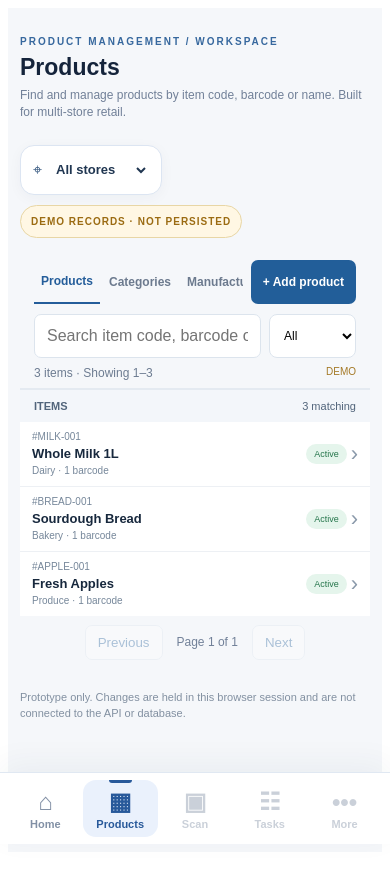
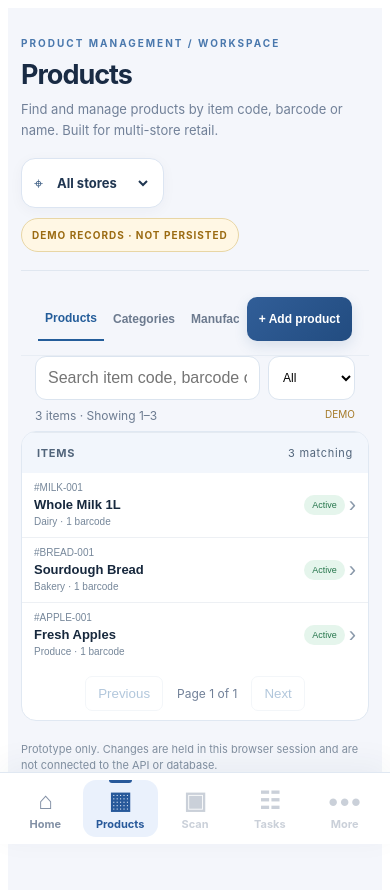
Before and after one commit to franklinajithan/omnicore-retail-platform, a Next.js app in the folder apps/web/: page /catalog in a window 390 px wide. Shown: the top 890 px of the page. Before the commit the page ends 860 px from the top, so only its background shows below. Built offline with nearby package versions, Linux system fonts and the light colour scheme.

Commit message:
style(catalog): premium product workstation layout and responsive refinements

```diff
--- a/apps/web/app/catalog/catalog.module.css
+++ b/apps/web/app/catalog/catalog.module.css
@@ -70,3 +70,28 @@
 /* Dense, always-visible master/detail workstation on desktop. */
 .main{max-width:none;padding:20px 24px}.header h1{font-size:23px}.header p{margin:4px 0}.stats{display:none}.panel{border-radius:8px}.toolbar{padding:10px 14px}.catalogControls{padding:0 14px}.resultSummary{padding:8px 14px}.workbench{display:grid;grid-template-columns:minmax(260px,31%) minmax(0,1fr);gap:0;min-height:640px;border-top:1px solid #e4eaf1}.listPane{min-width:0;border-right:1px solid #dce4ed;max-height:calc(100vh - 300px);min-height:580px;overflow:auto}.listPaneTitle{display:flex;justify-content:space-between;padding:10px 14px;font-size:11px;background:#f3f6fa;color:#52657b}.listPaneTitle span{font-weight:400}.detailPane,.detailPaneEmpty{min-width:0;overflow:auto;max-height:calc(100vh - 300px);min-height:580px;background:#fff}.detailPaneEmpty{display:grid;place-items:center}.selectHint{font-size:13px;color:#8795a5}.workbench .tableWrap{display:none}.workbench .compactList{display:block;border:0;border-radius:0}.workbench .compactRow{min-height:57px;padding:9px 12px}.workbench .compactIdentity strong{font-size:12px}.workbench .compactIdentity small{font-size:10px}.workbench .compactEnd{gap:4px}.workbench .compactStatus{font-size:9px}.workbench .pagination{padding:9px}.workbench .compactItem:has(.compactRow[aria-expanded=true]){background:#edf4fc}.workbench .compactRow[aria-expanded=true]{background:#e9f2fc;border-left:3px solid #225e99}.detailPane>section{border:0;border-radius:0;margin:0}.detailPane>section>header{padding:15px}
 @media(max-width:850px){.main{padding:12px 12px calc(108px + env(safe-area-inset-bottom))}.workbench{display:block;min-height:0}.listPane{max-height:none;min-height:0;border-right:0}.detailPane{position:fixed;inset:0 0 calc(68px + env(safe-area-inset-bottom));z-index:25;overflow-y:auto;max-height:none;min-height:0;background:#fff}.detailPaneEmpty{display:none}.detailPane>section{margin:0}.workbench .compactRow{min-height:64px}.workbench .compactIdentity strong{font-size:13px}.listPaneTitle{border-top:1px solid #e4eaf1}}
+
+
+/* Consistent premium product workstation visual language */
+.shell{background:#f4f6fb;font-family:Inter,ui-sans-serif,-apple-system,BlinkMacSystemFont,"Segoe UI",sans-serif;color:#192b44}
+.sidebar{background:linear-gradient(160deg,#101e37,#192e4c)}
+.main{padding:27px 34px calc(100px + env(safe-area-inset-bottom))}
+.header{padding:8px 0 22px;border-bottom:1px solid #e0e7f0;align-items:center}
+.header h1{font-size:clamp(25px,2.7vw,37px);letter-spacing:-1px;margin:8px 0}
+.header p{line-height:1.55;max-width:600px}
+.eyebrow{letter-spacing:2px;color:#4a78ad}
+.panel{border-radius:17px;border-color:#dfe7f1;box-shadow:0 10px 32px #203c5c0b}
+.toolbar{padding:14px 17px;border-bottom:1px solid #e8edf4}
+.primary{background:linear-gradient(135deg,#315e98,#224c80);border-radius:10px;box-shadow:0 5px 14px #2e5a8c24}
+.search,.categoryFilter{border-radius:11px;border-color:#dbe4ef;background:#fff}
+.search:focus,.categoryFilter:focus,.fields input:focus{outline:2px solid #729bd0;outline-offset:2px}
+.workbench{border-top-color:#e8edf4}.listPaneTitle{background:#f2f6fc;letter-spacing:.7px}
+.compactRow:hover{background:#f7faff}.workbench .compactRow[aria-expanded=true]{background:#eaf2fc;border-left:3px solid #2d659f}
+@media(max-width:850px){
+.main{padding:15px 13px calc(105px + env(safe-area-inset-bottom))}
+.header{align-items:flex-start;gap:14px;padding-bottom:18px}
+.header h1{font-size:27px}.header p{font-size:13px}
+.panel{box-shadow:none;border:0;background:transparent}
+.workbench{border:1px solid #e0e8f2;border-radius:15px;overflow:hidden;background:#fff}
+.compactList{border:0}.listPaneTitle{padding:13px 15px}
+}
```
